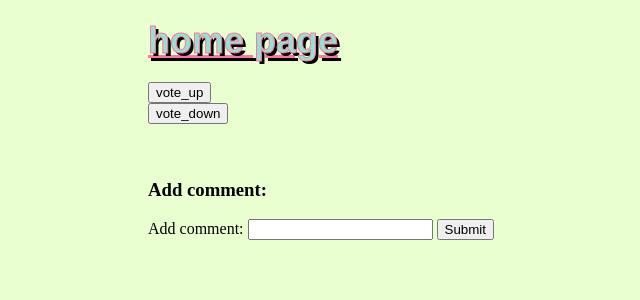
After one commit to lukrydz/stackovrflw-clone-flask, a Flask app: template templates/comment_answer.html in a window 1280 px wide. The commit adds this page. Shown: the top 300 px of the page, without its empty margins (108-748 px from the left). Run offline with Flask 2, Linux system fonts and the light colour scheme; the template is opened without the code that fills it, so the values that code supplies are empty.

Commit message:
Implemented adding comments for answers and bringing data to frontend.

```diff
--- a/server.py
+++ b/server.py
@@ -59,9 +59,14 @@ def question(question_id):
     answers = data_handler.get_answers_for_question(question_id=question_id)
     comments = data_handler.fetch_comments(id=question_id, mode='question')
 
+    comment_for_answers = dict()
+
+    for answer in answers:
+        comment_for_answers[answer['id']] = data_handler.fetch_comments(id=answer['id'], mode='answer')
+
     return render_template('question.html',
                            question_data=question_data,
-                           answers=answers, comments_for_question=comments)
+                           answers=answers, comments_for_question=comments, comment_for_answers=comment_for_answers)
 
 
 @app.route('/question/<question_id>/new-answer', methods=['GET', 'POST'])
@@ -87,13 +92,7 @@ def add_answer(question_id):
 
         return redirect(url_for('question', question_id=question_id))
 
-    try:
-        question_data = data_handler.get_question_by_id(id=question_id)
-        if not isinstance(question_data, dict):
-            raise TypeError
-        logging.info('Question data imported')
-    except TypeError:
-        logging.warning('Error importing question data')
+    question_data = data_handler.get_question_by_id(id=question_id)
 
     return render_template('add_answer.html', question_dictionary=question_data)
 
@@ -124,9 +123,9 @@ def edit_answer(answer_id):
 
                 image = path
 
-        newmessage = request.form['message']
+        new_message = request.form['message']
 
-        data_handler.answer_update(answer_id, newmessage, image)
+        data_handler.answer_update(answer_id, new_message, image)
 
         return redirect(url_for('question', question_id=referrer_question))
 
@@ -174,5 +173,24 @@ def comment_question(question_id):
         return render_template('add_comment.html', question_data=question_data)
 
 
+@app.route('/answer/<answer_id>/new-comment', methods=['GET', 'POST'])
+def comment_answer(answer_id):
+
+    answer_data = data_handler.get_answer_by_id(answer_id)
+    referrer_question = answer_data['question_id']
+
+    if request.method == 'POST':
+
+        message = request.form['message']
+
+        data_handler.post_comment(message, answer_id, 'answer')
+
+        return redirect(url_for('question', question_id=referrer_question))
+
+    else:
+
+        return render_template('comment_answer.html', answer_data=answer_data)
+
+
 if __name__ == "__main__":
     app.run(debug=True)
--- /dev/null
+++ b/templates/comment_answer.html
@@ -0,0 +1,24 @@
+{% extends 'base.html' %}
+{% block body %}
+    <p>{{ answer_data['title'] }}</p>
+    <p>{{ answer_data['message'] }}</p>
+    <p>{{ answer_data['vote_number'] }}</p>
+
+    <form method="POST">
+        <input type="submit" name="vote" value="vote_up"><br>
+        <input type="submit" name="vote" value="vote_down">
+    </form>
+
+    <br><br>
+
+    <h3>Add comment:</h3>
+
+    <form action="{{ url_for('comment_answer', answer_id=answer_data['id']) }}" method="post"
+          enctype="multipart/form-data" id="add_comment_form">
+            <label for="message">Add comment: <input type="text" name="message" /></label>
+        <input type="submit">
+    </form>
+
+
+
+{% endblock %}
--- a/templates/question.html
+++ b/templates/question.html
@@ -64,6 +64,11 @@
                     {{ answer['message'] }}
                 </td>
             </tr>
+        {% for comment in comment_for_answers[answer['id']] %}
+
+            {{ comment }} <br />
+
+        {% endfor %}
         </table>
         <br><br><br><br>
     {% endfor %}
```
Also changed, not shown: data_handler.py (line endings or trailing spaces).
